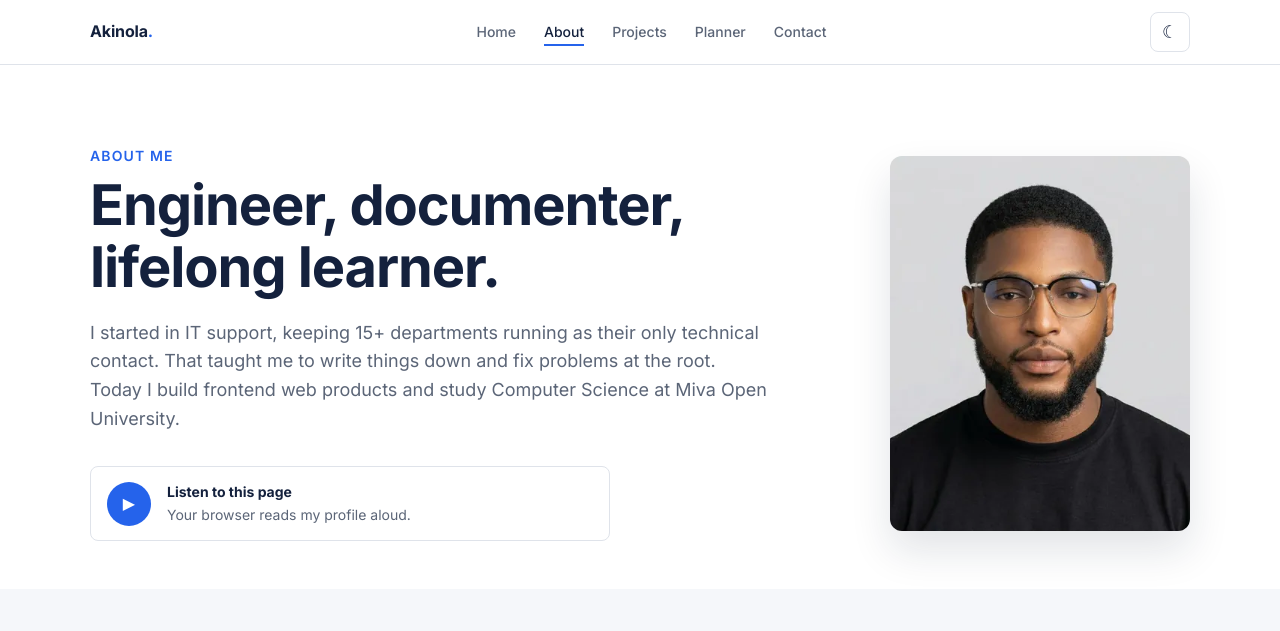
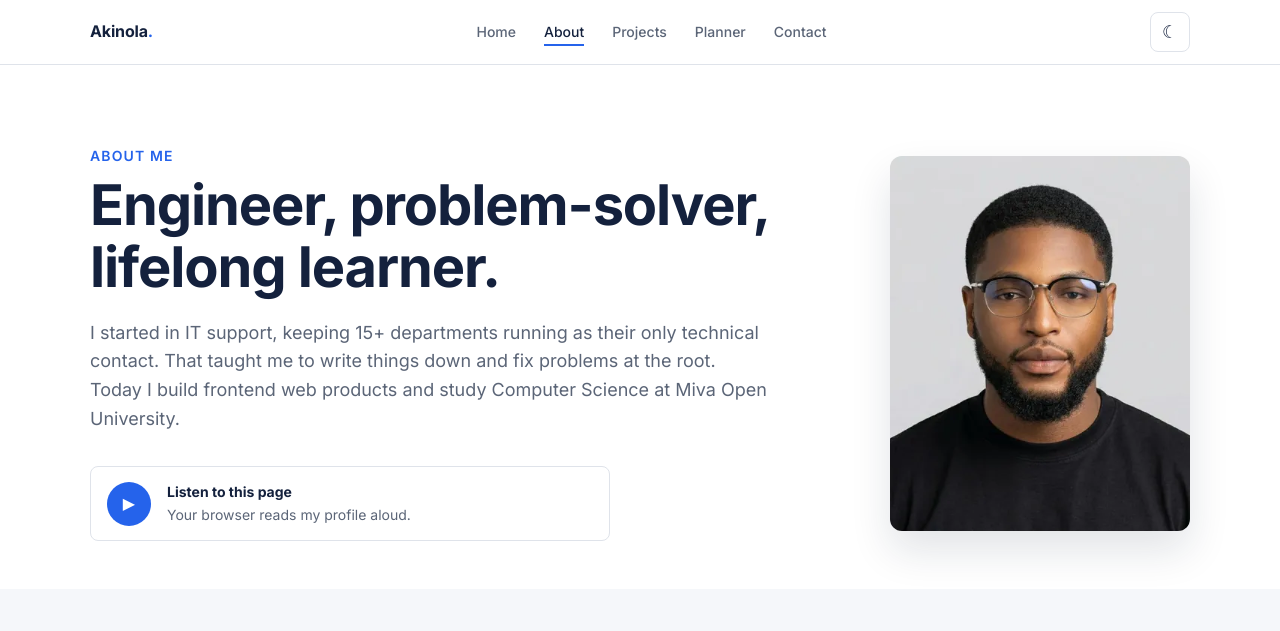
Before and after one commit to akintolaadeyi-gif/cos106-portfolio, a plain HTML site: page about.html in a window 1280 px wide. Shown: the top 631 px of the page. Drawn offline with Linux system fonts and the light colour scheme.

Commit message:
Update About headline

```diff
--- a/about.html
+++ b/about.html
@@ -48,7 +48,7 @@
         <div class="hero-grid">
         <div class="hero-text">
         <p class="kicker">About me</p>
-        <h1>Engineer, documenter, lifelong learner.</h1>
+        <h1>Engineer, problem-solver, lifelong learner.</h1>
         <p class="lead">I started in IT support, keeping 15+ departments running as their only technical contact. That taught me to write things down and fix problems at the root. Today I build frontend web products and study Computer Science at Miva Open University.</p>
         <div class="listen">
           <button class="play-btn" id="bio-btn" type="button" aria-pressed="false" aria-label="Listen to this page">▶</button>
```
